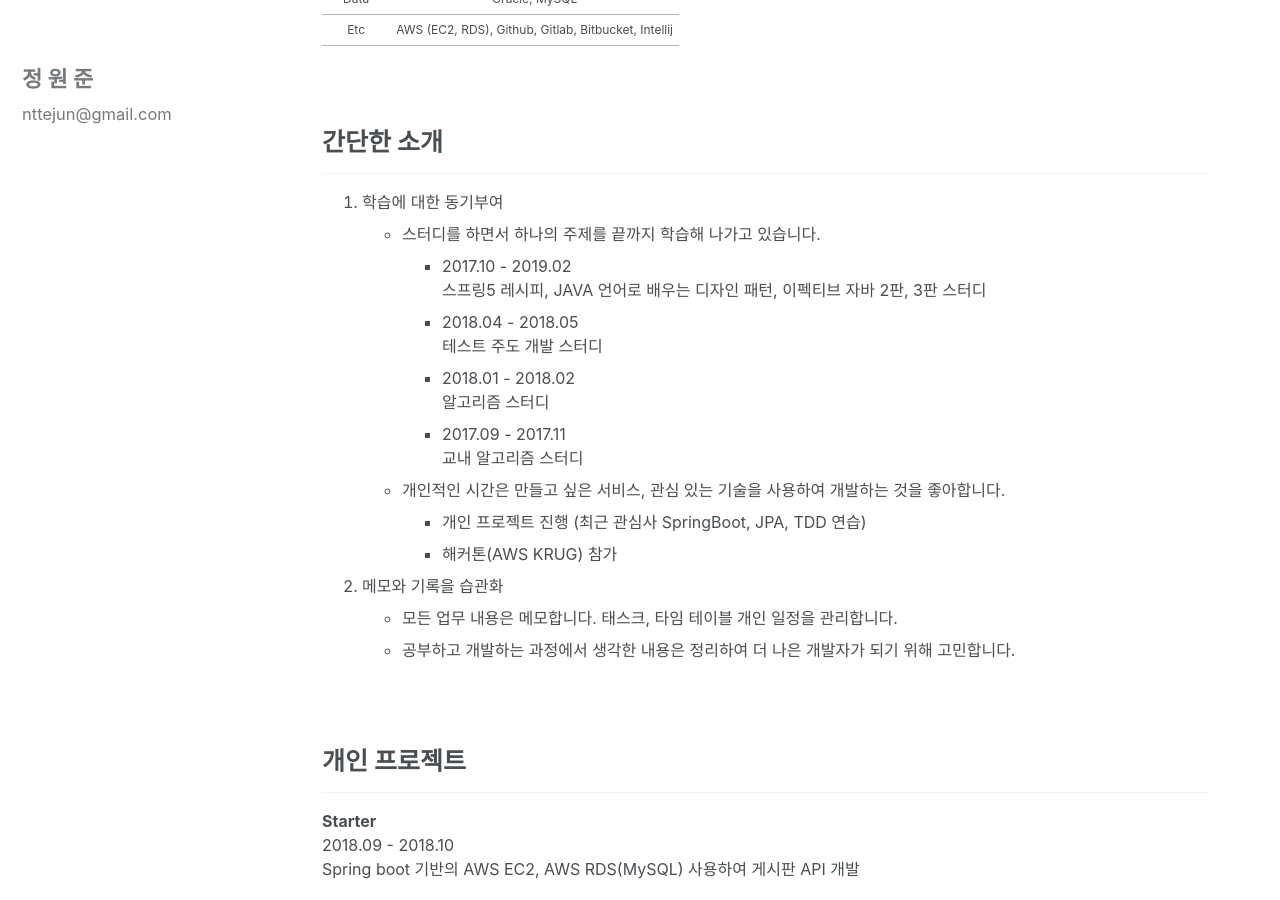
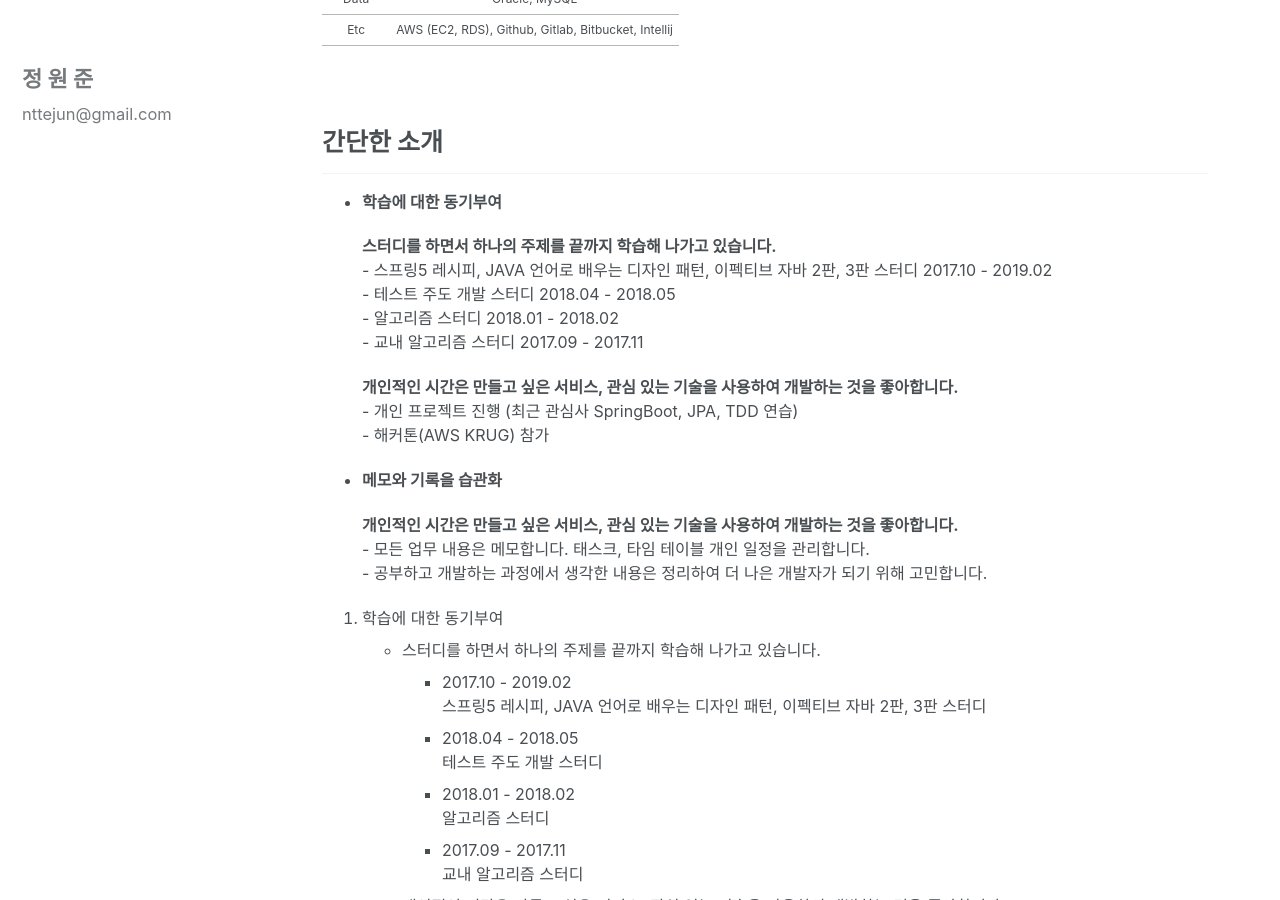
Before and after one commit to nttejun/nttejun.github.io, a Jekyll site: the page built from _posts/2019-04-28-portfolio.md, in a window 1280 px wide and 900 px high, scrolled down 2525 px. Built offline with Jekyll 4.4.1, drawn with Linux system fonts in a browser that asks for light colours; cached includes are drawn as plain includes; nearby versions of some CDN libraries.

Commit message:
Updated portfolio 20191003

```diff
--- a/_posts/2019-04-28-portfolio.md
+++ b/_posts/2019-04-28-portfolio.md
@@ -134,6 +134,32 @@ Software Engineer</h3>
 <h1>간단한 소개</h1>
 ---
 
+
+- <b>학습에 대한 동기부여</b><br>
+
+    <p>
+        <b>스터디를 하면서 하나의 주제를 끝까지 학습해 나가고 있습니다.</b><br>
+        - 스프링5 레시피, JAVA 언어로 배우는 디자인 패턴, 이펙티브 자바 2판, 3판 스터디 2017.10 - 2019.02 <br>
+        - 테스트 주도 개발 스터디 2018.04 - 2018.05<br>
+        - 알고리즘 스터디 2018.01 - 2018.02<br>
+        - 교내 알고리즘 스터디 2017.09 - 2017.11
+    </p>
+
+    <p>
+        <b>개인적인 시간은 만들고 싶은 서비스, 관심 있는 기술을 사용하여 개발하는 것을 좋아합니다.</b><br>
+        - 개인 프로젝트 진행 (최근 관심사 SpringBoot, JPA, TDD 연습)<br>
+        - 해커톤(AWS KRUG) 참가
+    </p>
+
+
+- <b>메모와 기록을 습관화</b><br>
+
+    <p>
+        <b>개인적인 시간은 만들고 싶은 서비스, 관심 있는 기술을 사용하여 개발하는 것을 좋아합니다.</b><br>
+        - 모든 업무 내용은 메모합니다. 태스크, 타임 테이블 개인 일정을 관리합니다.<br>
+        - 공부하고 개발하는 과정에서 생각한 내용은 정리하여 더 나은 개발자가 되기 위해 고민합니다.
+    </p>
+
 1. 학습에 대한 동기부여
     - 스터디를 하면서 하나의 주제를 끝까지 학습해 나가고 있습니다.
         - 2017.10 - 2019.02 <br>
```
